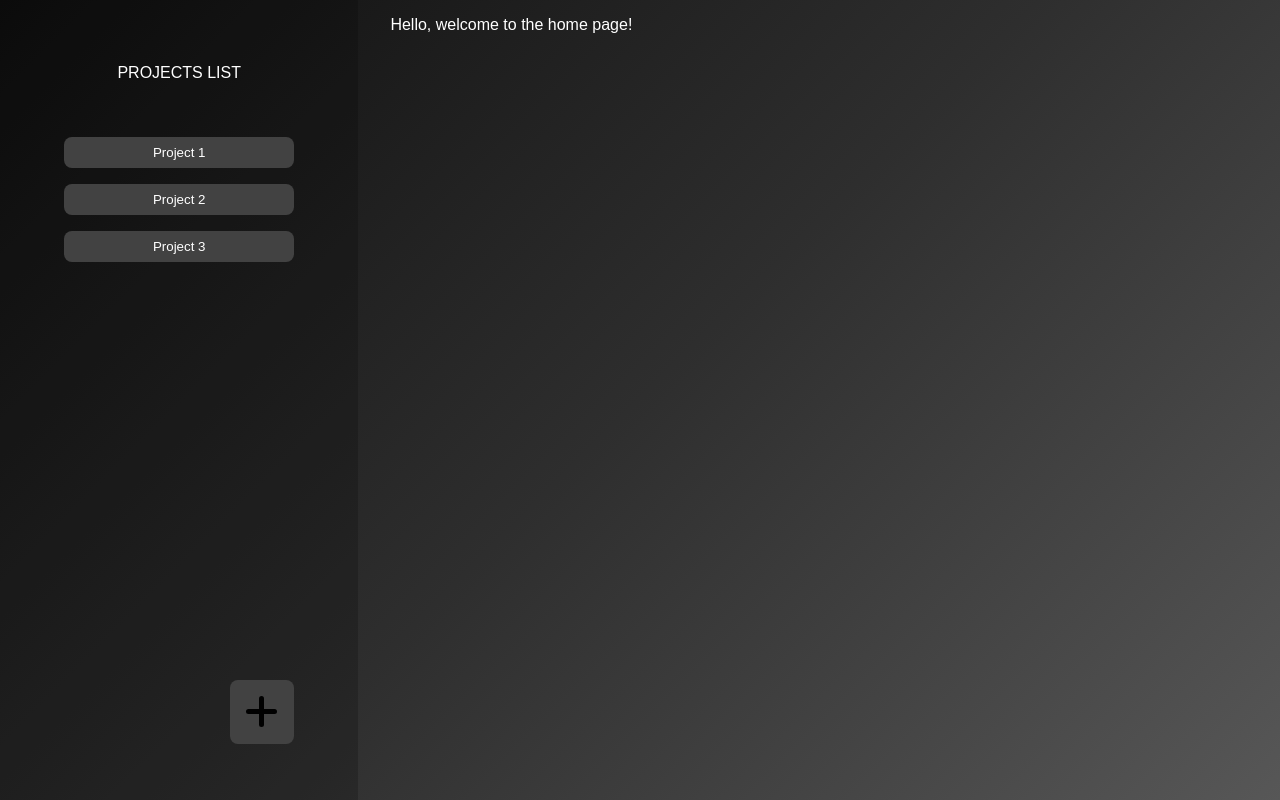
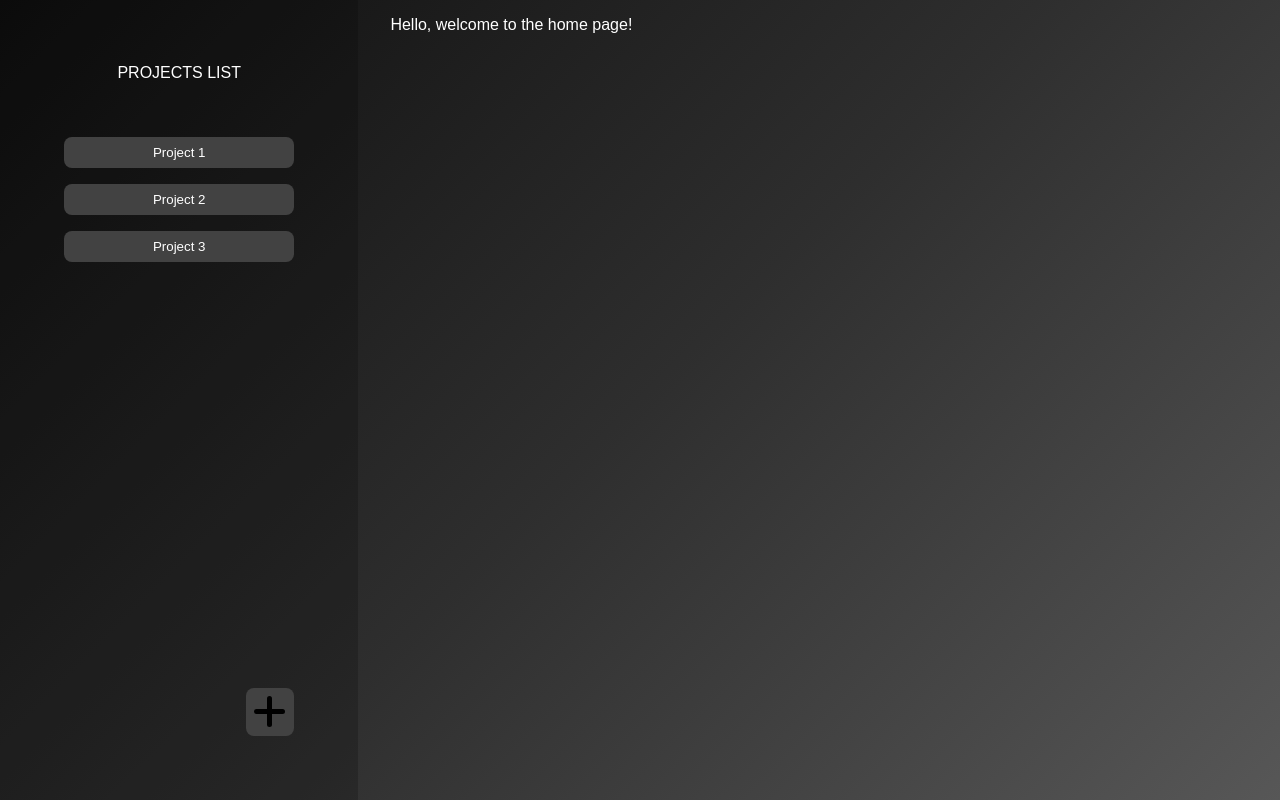
Before and after one commit to GTFTT/text-analyzer-frontend, a React (Vite) app: page /#/home in a window 1280 px wide. Built offline with nearby package versions, Linux system fonts and the light colour scheme.

Commit message:
Minor button adjustments

```diff
--- a/src/components/Menu/Menu.module.css
+++ b/src/components/Menu/Menu.module.css
@@ -28,8 +28,8 @@
   align-items: center;
 
   button {
-    height: 4rem;
-    width: 4rem;
+    height: 3rem;
+    width: 3rem;
     padding: 0;
   }
 }
```
